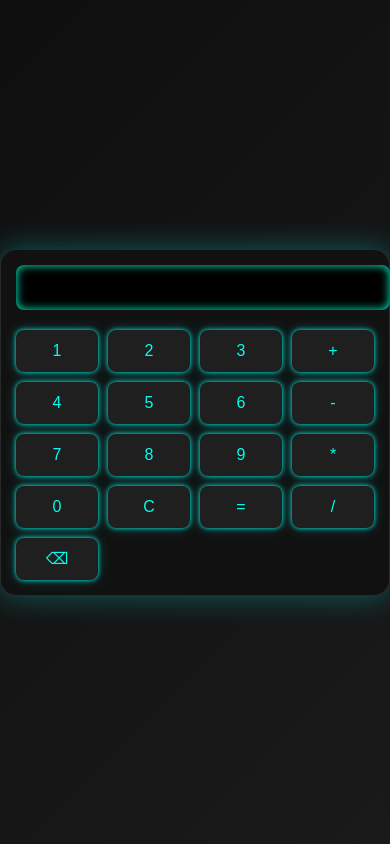
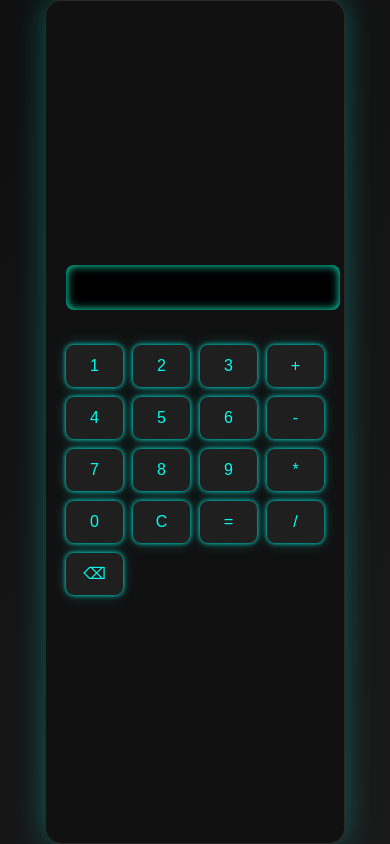
Before and after one commit to Sarvalt0/CalcDem, a website with bundled scripts: page src/index.html in a window 390 px wide. Built offline with nearby package versions, Linux system fonts and the light colour scheme.

Commit message:
fix on mobile, full window size calculator

```diff
--- a/docs/style.css
+++ b/docs/style.css
@@ -5,8 +5,9 @@ body {
     display: flex;
     justify-content: center;
     align-items: center;
-    height: 100vh;
+    height: 100%;
     margin: 0;
+    padding: 0;
 }
 
 .calculator {
@@ -214,9 +215,14 @@ button:active {
 }
 @media (max-width: 768px) {
     .calculator {
-        width: 95%;
-        max-width: 100%;
-        padding: 15px;
+        width: 100vw;
+        min-height: 100vh;
+        padding: 20px;
+        display: flex;
+        flex-direction: column;
+        justify-content: center;
+        gap: 15px;
+        box-sizing: border-box;
     }
 
     #display {
@@ -249,6 +255,7 @@ button:active {
     }
 
     #welcome {
+        text-shadow: 0 0 5px #ff0000, 0 0 10px #ff0000;
         font-size: clamp(1.8rem, 5vw, 2.8rem);
     }
 }
--- a/src/style.css
+++ b/src/style.css
@@ -5,8 +5,9 @@ body {
     display: flex;
     justify-content: center;
     align-items: center;
-    height: 100vh;
+    height: 100%;
     margin: 0;
+    padding: 0;
 }
 
 .calculator {
@@ -214,9 +215,14 @@ button:active {
 }
 @media (max-width: 768px) {
     .calculator {
-        width: 95%;
-        max-width: 100%;
-        padding: 15px;
+        width: 100vw;
+        min-height: 100vh;
+        padding: 20px;
+        display: flex;
+        flex-direction: column;
+        justify-content: center;
+        gap: 15px;
+        box-sizing: border-box;
     }
 
     #display {
@@ -249,6 +255,7 @@ button:active {
     }
 
     #welcome {
+        text-shadow: 0 0 5px #ff0000, 0 0 10px #ff0000;
         font-size: clamp(1.8rem, 5vw, 2.8rem);
     }
 }
```
